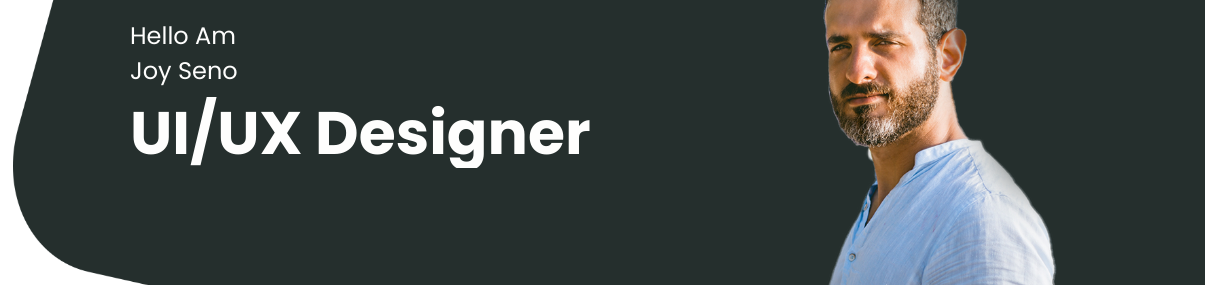
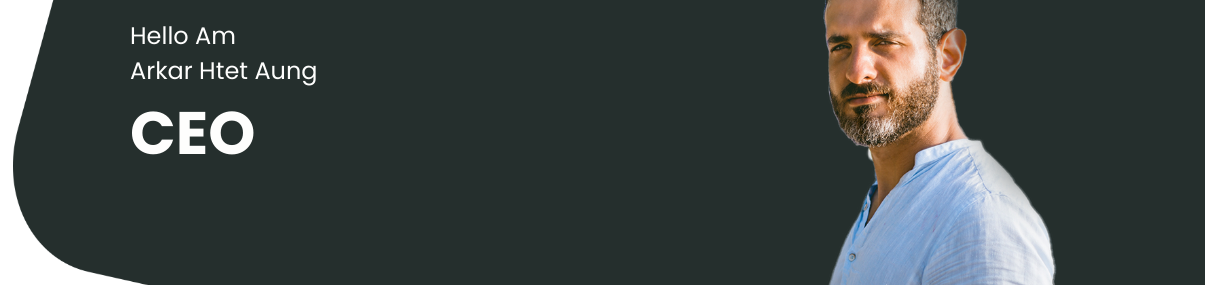
Before and after one commit to ArkarHtetAung/arkerhteaung.github.io, a plain HTML site: page index.html in a window 1280 px wide. Shown: the part 191-476 px from the top of the page, 0-1205 px from the left. Drawn offline with Linux system fonts and the light colour scheme; files that its build step writes are made by us from their sources.

Commit message:
change name

```diff
--- a/index.html
+++ b/index.html
@@ -9,7 +9,7 @@
       <meta name="viewport" content="width=device-width, initial-scale=1">
       <meta name="viewport" content="initial-scale=1, maximum-scale=1">
       <!-- site metas -->
-      <title>Joy Seno</title>
+      <title>Arkar Htet Aung</title>
       <meta name="keywords" content="">
       <meta name="description" content="">
       <meta name="author" content="">
@@ -80,8 +80,8 @@
                               <div class="row">
                                  <div class="col-md-6">
                                     <div class="banner_taital_main">
-                                       <h3 class="banner_text">Hello Am <br>Joy Seno</h3>
-                                       <h1 class="banner_taital">UI/UX Designer</h1>
+                                       <h3 class="banner_text">Hello Am <br>Arkar Htet Aung</h3>
+                                       <h1 class="banner_taital">CEO</h1>
                                     </div>
                                  </div>
                                  <div class="col-md-6">
```
